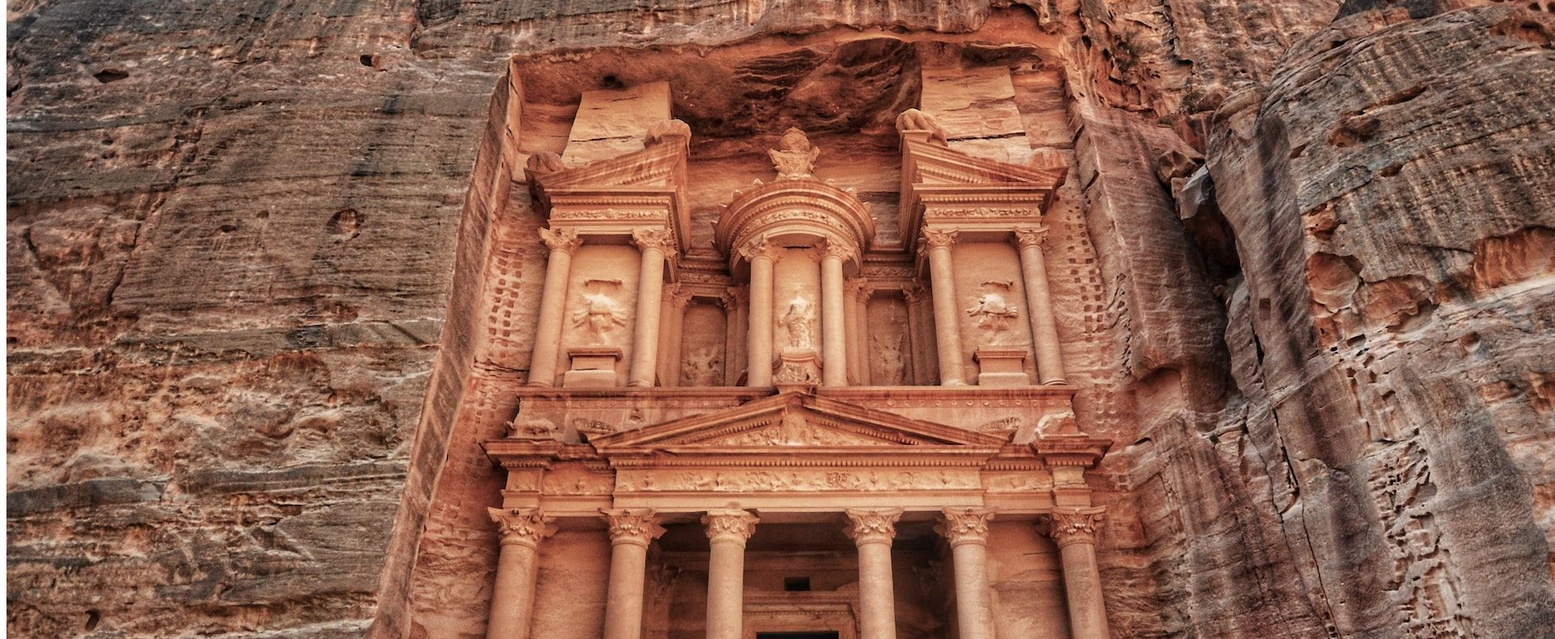
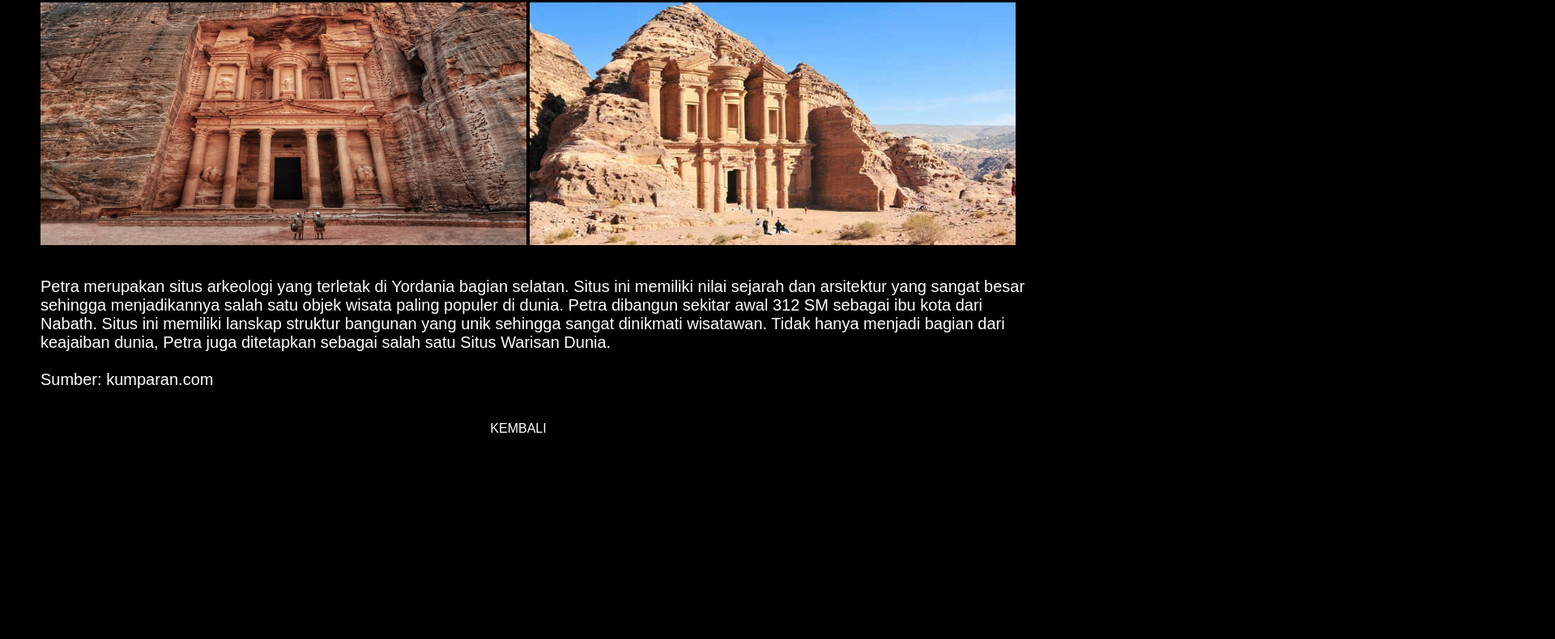
Before and after one commit to malikmaulana03/7keajaiban_dunia, a plain HTML site: page k3.html in a window 1280 px wide. Shown: the part 175-965 px from the top of the page at 81% size, 1920 px wide, since content can reach past the window. After the commit the page ends 800 px from the top, so only its background shows below. Drawn offline with Linux system fonts and the light colour scheme; the site is published under a folder, as on GitHub Pages, so addresses that start at the root find nothing.

Commit message:
Update k3.html

```diff
--- a/k3.html
+++ b/k3.html
@@ -4,7 +4,7 @@
     <meta charset="UTF-8">
     <meta name="viewport" content="width=device-width, initial-scale=1.0">
     <title>Petra</title>
-    <link rel="stylesheet" href="/css/k3.css">
+    <link rel="stylesheet" href="css/k3.css">
 </head>
 <body>
     <div class="header">
```
